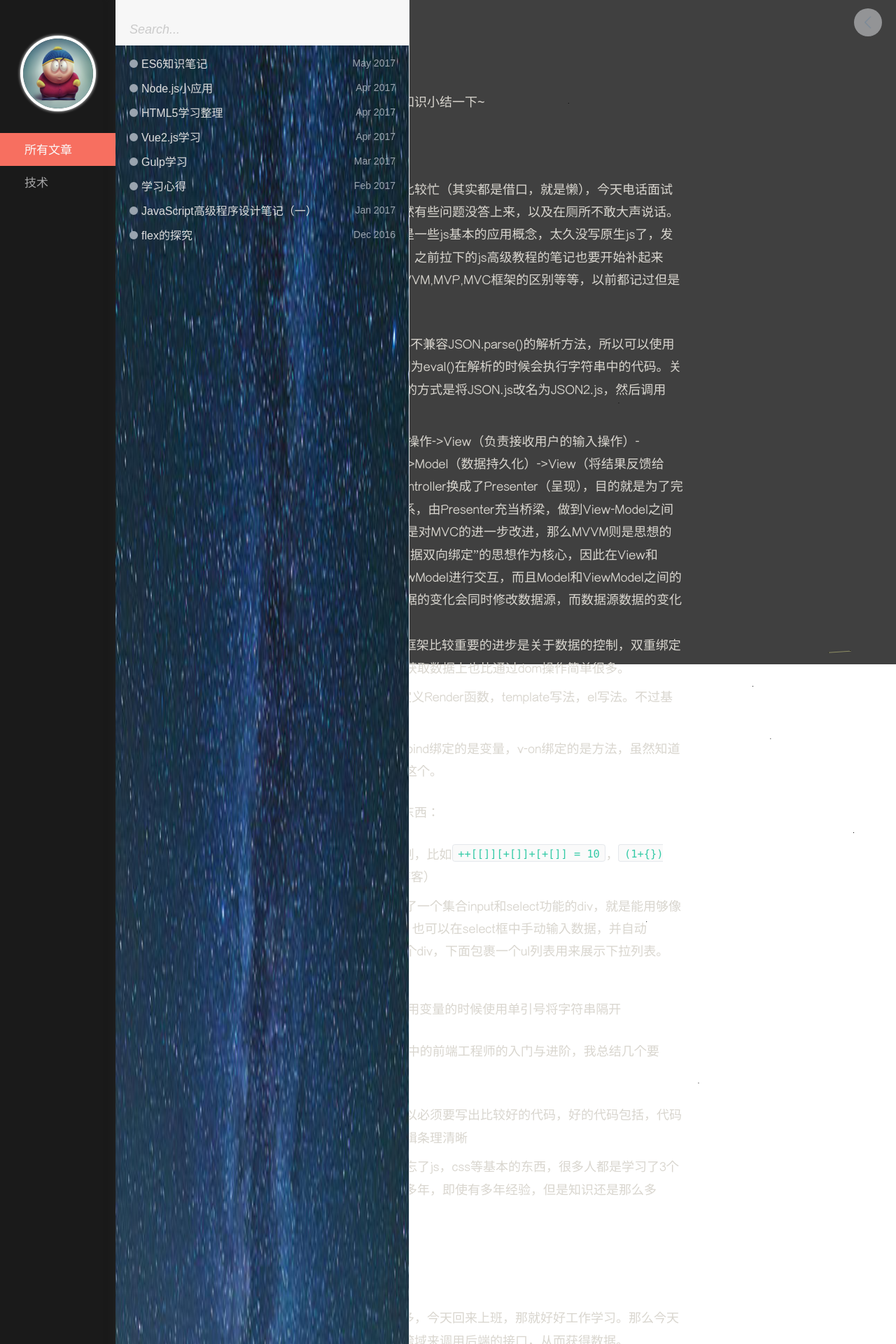
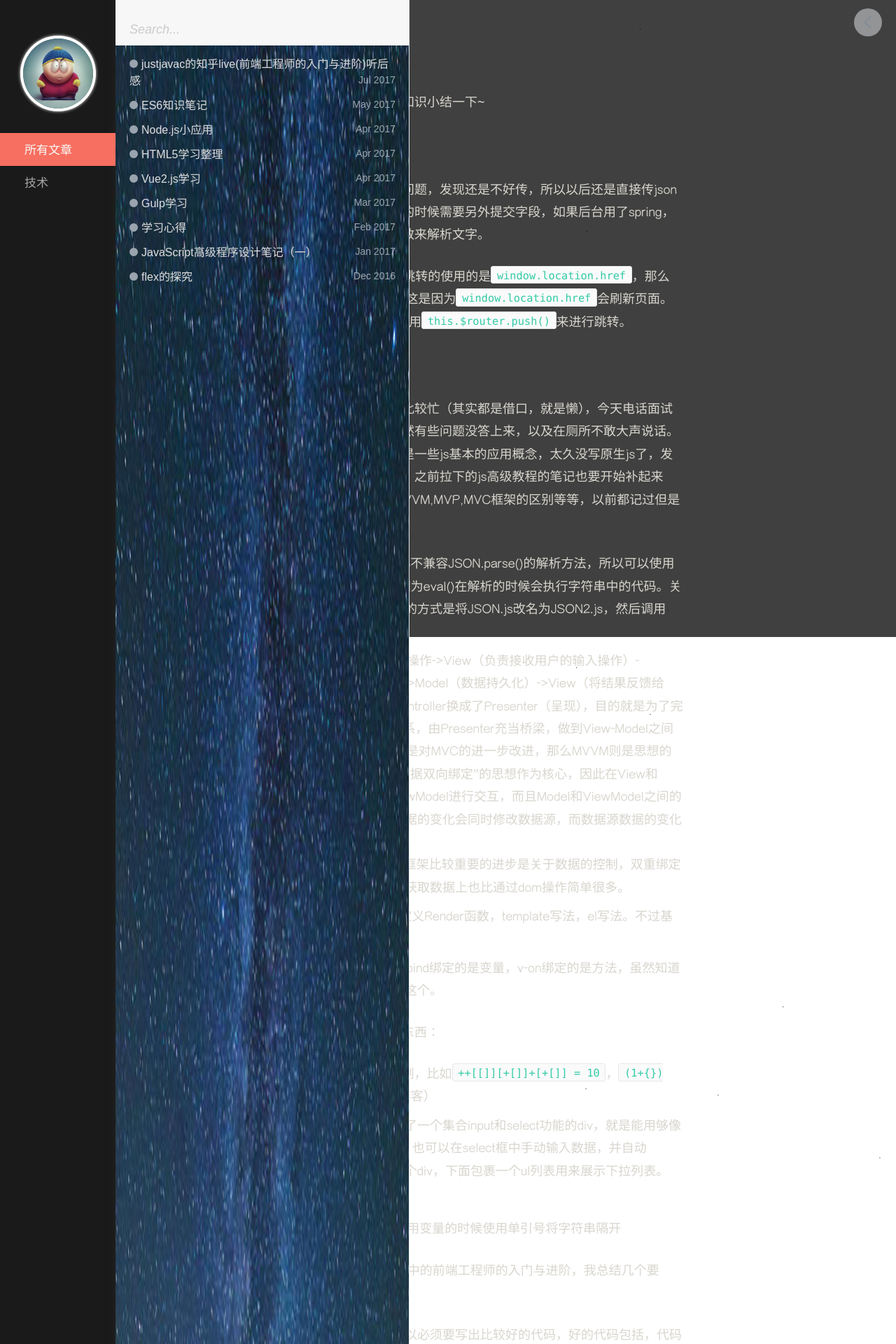
Before and after one commit to Yhspehy/Yhspehy.github.io, a Jekyll site: the page built from _posts/tech/2017-2-13-Study.md, in a window 1280 px wide. Shown: the top 1920 px of the page at 70% size. Built offline with Jekyll 4.4.1, drawn with Linux system fonts in a browser that asks for light colours; some of the changed text lies outside the part shown.

Commit message:
2017-7-10

```diff
--- a/_posts/tech/2017-2-13-Study.md
+++ b/_posts/tech/2017-2-13-Study.md
@@ -6,6 +6,12 @@ keywords: Study
 ---
 
 从今天开始，把每天的学习的一些知识小结一下~
+
+### 2017-7-5
+
+今天又遇到给后台传参要传数组的问题，发现还是不好传，所以以后还是直接传json对象比较好。今天还遇到表单提交的时候需要另外提交字段，如果后台用了spring，解决方法是接受的时候增加一个参数来解析文字。
+
+今天在使用vuex的时候发现，如果跳转的使用的是`window.location.href`，那么vuex中store保存的信息都会清空，这是因为`window.location.href`会刷新页面。所以在vue中需要跳转的时候最好是用`this.$router.push()`来进行跳转。
 
 ### 2017-7-4
 
--- /dev/null
+++ b/_posts/tech/2017-7-6-justjavac-live.md
@@ -0,0 +1,8 @@
+---
+layout: post
+title: justjavac的知乎live(前端工程师的入门与进阶)听后感
+tag: 技术
+keywords: justjavac
+---
+
+不知不觉前端也学习了大半年了，虽然在学，也学到了很多，但是感觉自己并不是学的很系统，所以趁着闲暇之余听听justjavac的前端live，并将部分内容整理下来以备以后阅读使用。
--- a/assets/css/style.css
+++ b/assets/css/style.css
@@ -359,6 +359,7 @@ a {
 \*---------------------------------*/
 #c_n149 {
   background: rgb(64,64,64);
+  width: 100%;
 }
 
 #post {
```
